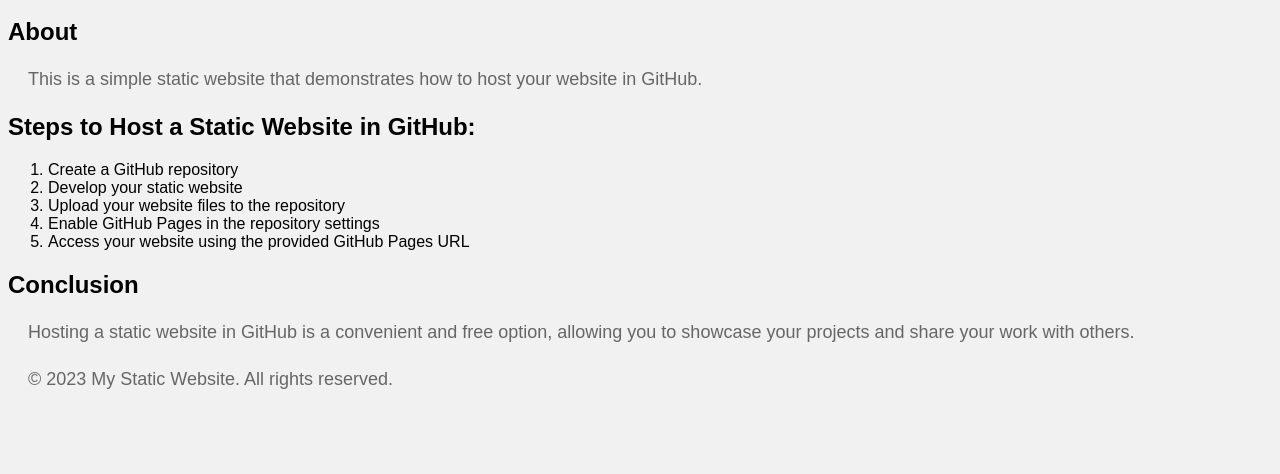
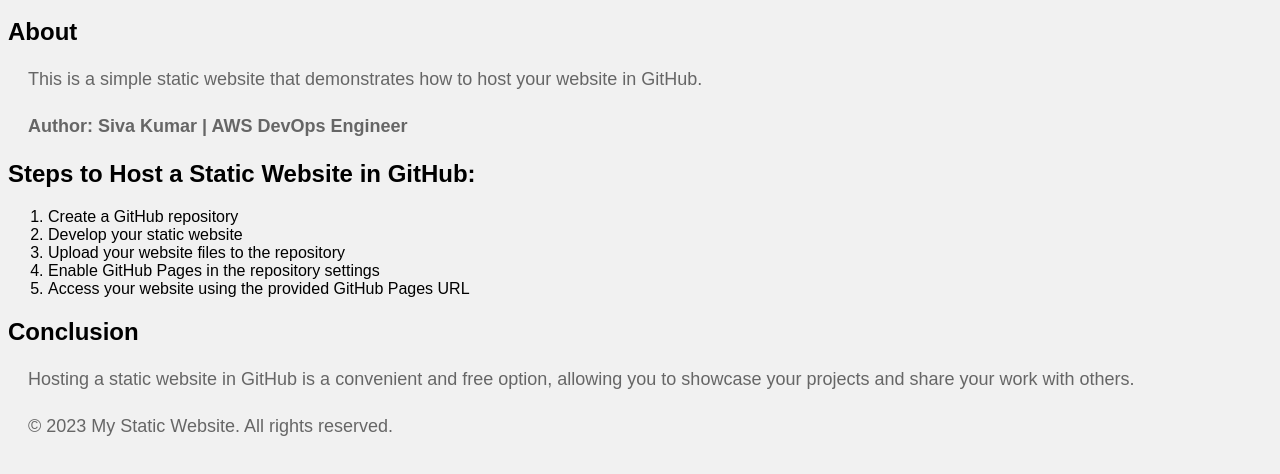
Before and after one commit to selflove7/my-static-website, a plain HTML site: page index.html in a window 1280 px wide. Shown: the part 80-554 px from the top of the page. Drawn offline with Linux system fonts and the light colour scheme.

Commit message:
Update index.html

```diff
--- a/index.html
+++ b/index.html
@@ -12,6 +12,7 @@
         <section>
             <h2>About</h2>
             <p>This is a simple static website that demonstrates how to host your website in GitHub.</p>
+            <p> <b> Author: Siva Kumar | AWS DevOps Engineer</b> </p>
         </section>
         <section>
             <h2>Steps to Host a Static Website in GitHub:</h2>
```
